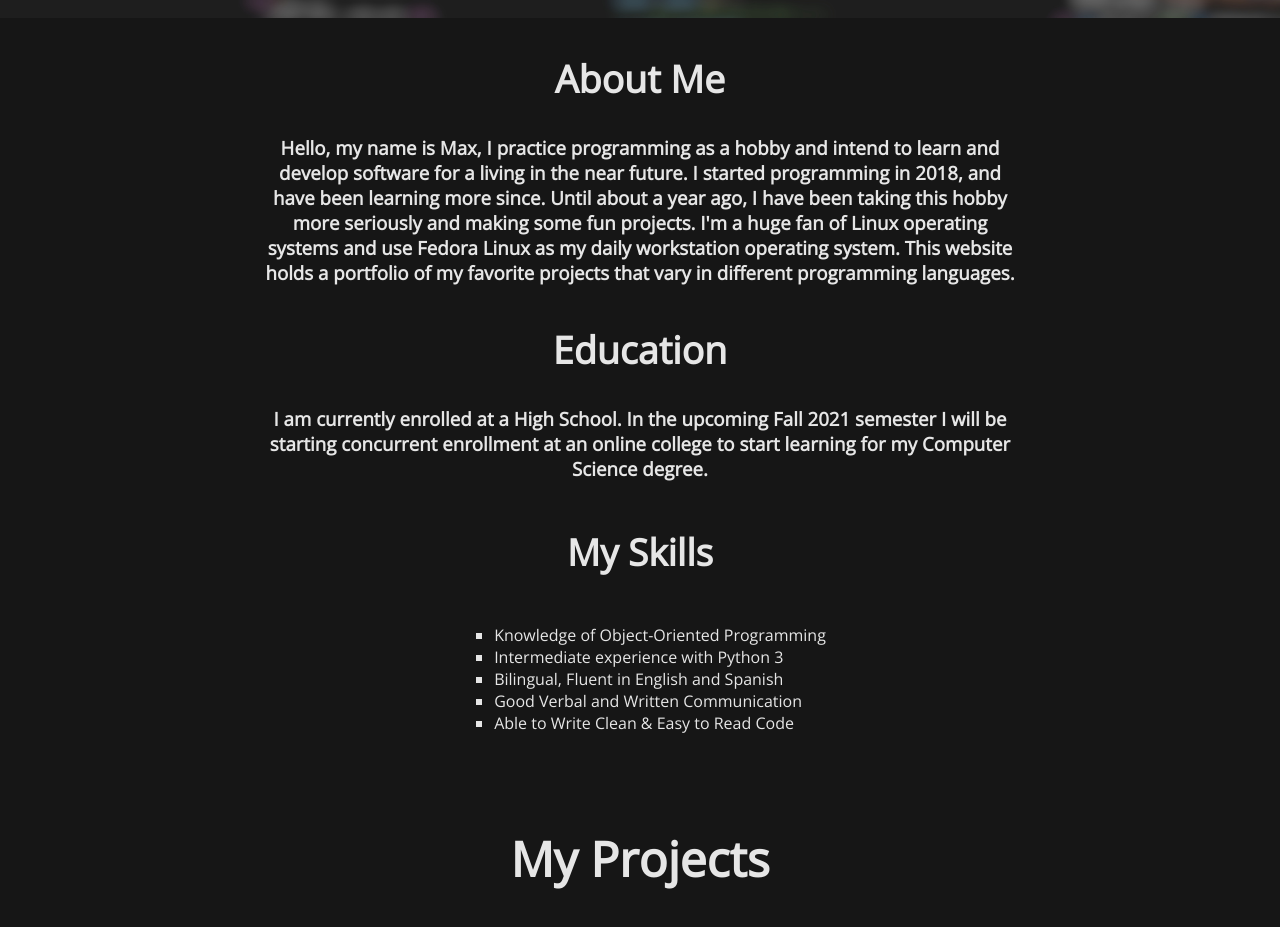
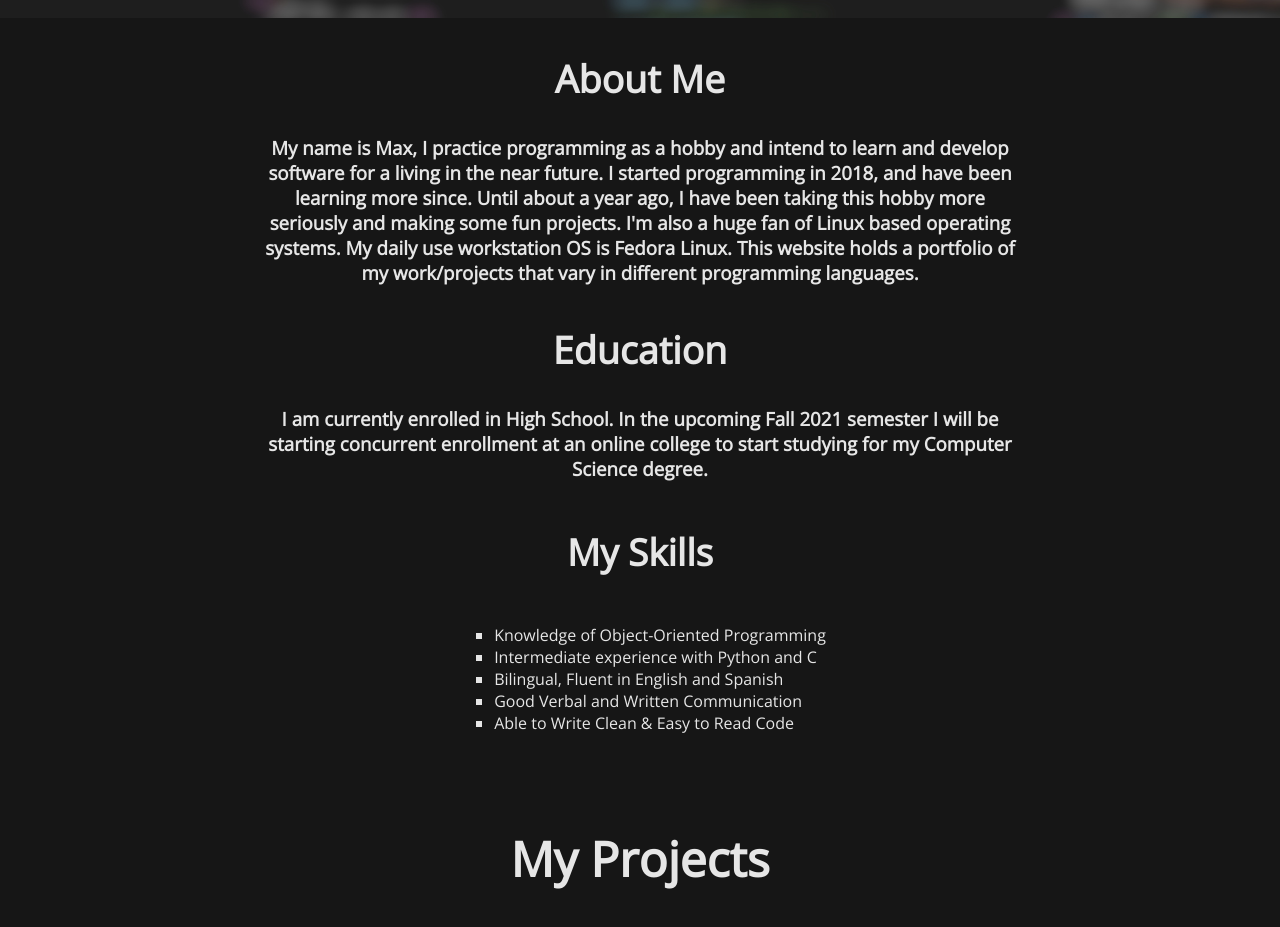
Before and after one commit to Max-Rodriguez/max-rodriguez.github.io, a plain HTML site: page index.html in a window 1280 px wide. Shown: the part 920-1847 px from the top of the page. Drawn offline with nearby package versions, Linux system fonts and the light colour scheme.

Commit message:
Updated Site

```diff
--- a/index.html
+++ b/index.html
@@ -415,15 +415,15 @@
                 <h1 style="font-size: 235%;">About Me</h1>
 
                 <h3>
-                    Hello, my name is Max,
-                    I practice programming as a hobby and intend to learn and develop
+                    My name is Max,
+		    I practice programming as a hobby and intend to learn and develop
                     software for a living in the near future.
                     I started programming in 2018, and have been learning more since.
                     Until about a year ago, I have been taking this hobby more seriously and
                     making some fun projects.
-                    I'm a huge fan of Linux operating systems and use Fedora Linux as my
-                    daily workstation operating system.
-                    This website holds a portfolio of my favorite projects that
+                    I'm also a huge fan of Linux based operating systems. My daily use
+		    workstation OS is Fedora Linux.
+                    This website holds a portfolio of my work/projects that
                     vary in different programming languages.
                 </h3>
 
@@ -434,9 +434,9 @@
                 <h1 style="font-size: 235%;">Education</h1>
 
                 <h3>
-                    I am currently enrolled at a High School. In the upcoming Fall 2021 semester
+                    I am currently enrolled in High School. In the upcoming Fall 2021 semester
                     I will be starting concurrent enrollment at an online college to
-                    start learning for my Computer Science degree.
+                    start studying for my Computer Science degree.
                 </h3>
 
             </section>
@@ -449,7 +449,7 @@
 
                     <ul>
                         <li>Knowledge of Object-Oriented Programming</li>
-                        <li>Intermediate experience with Python 3</li>
+                        <li>Intermediate experience with Python and C</li>
                         <li>Bilingual, Fluent in English and Spanish</li>
                         <li>Good Verbal and Written Communication</li>
                         <li>Able to Write Clean & Easy to Read Code</li>
```
